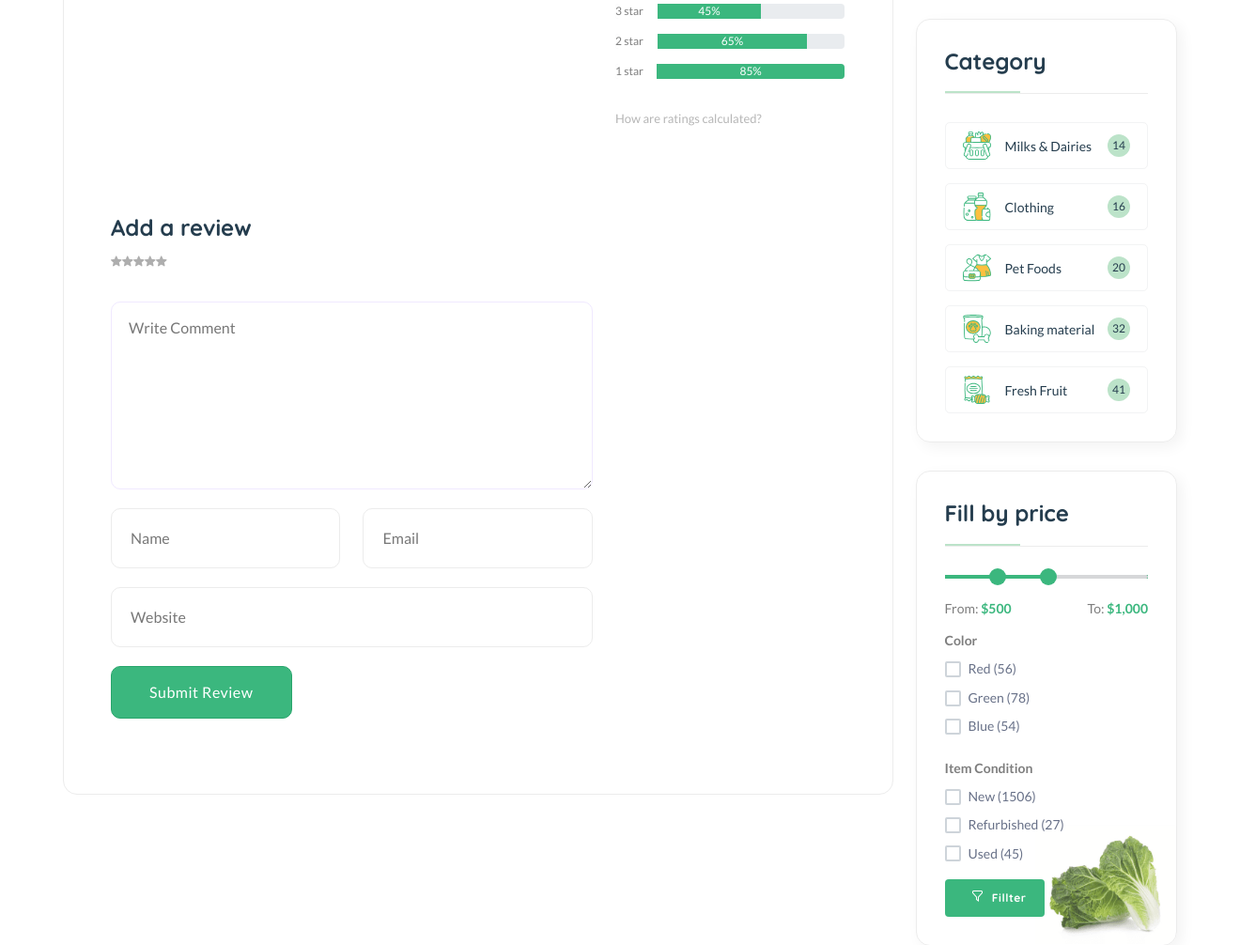
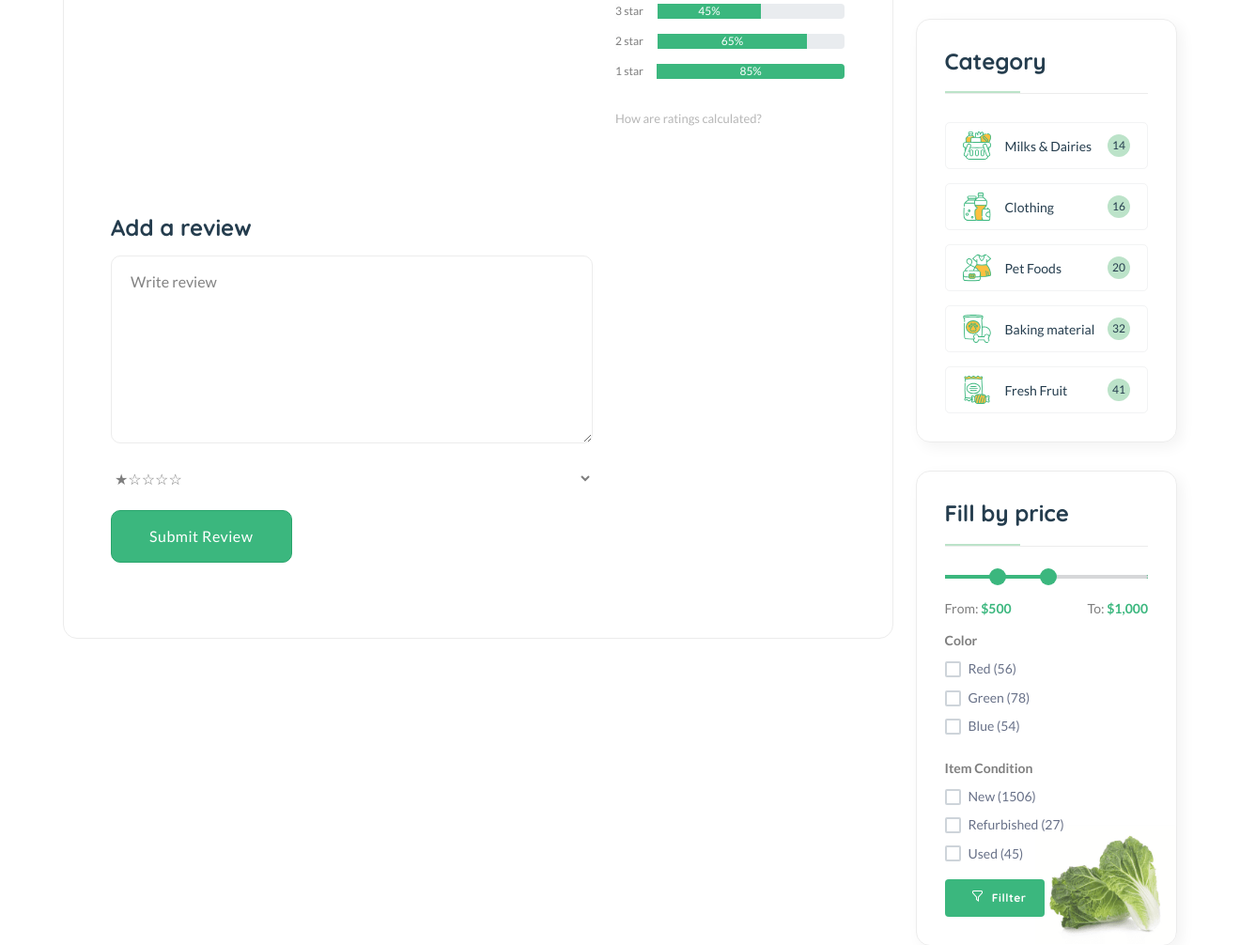
Before and after one commit to AngelDHL/proyecto_tedw, a Django app: a page that uses templates/partials/base.html in a window 1320 px wide, after a click that opens the changed part. Shown: the part 1325-2331 px from the top of the page at 94% size. Run offline with Django 5.2, Linux system fonts and the light colour scheme; data comes from the database, SQL or seed files in the repository; both versions use the stored data as it was after the commit; parts of the project's set-up code (start-up, migrations or seed data) failed here and were passed over; some libraries are stand-ins or nearby versions.

Commit message:
Reviews desde formularios

```diff
--- /dev/null
+++ b/core/forms.py
@@ -0,0 +1,10 @@
+from django import forms
+from stripe import Review
+from core.models import ProductReview
+
+class ProductReviewForm(forms.ModelForm):
+    review = forms.CharField(widget=forms.Textarea(attrs={'placeholder':'Write review'}))
+
+    class Meta:
+        model = ProductReview
+        fields = ['review','rating']
--- a/core/urls.py
+++ b/core/urls.py
@@ -1,5 +1,5 @@
 from django.urls import path
-from core.views import index, category_list_view, product_list_view, category_product_list_view, vendor_list_view, vendor_detail_view, product_detail_view, tag_list
+from core.views import index, category_list_view, product_list_view, category_product_list_view, vendor_list_view, vendor_detail_view, product_detail_view, tag_list, ajax_add_review
 
 app_name = "core"
 
@@ -19,4 +19,7 @@ urlpatterns = [
 
     # Tags
     path("products/tag/<slug:tag_slug>/", tag_list, name="tags"),
+
+    # Add review
+    path("ajax-add-review/<int:pid>/", ajax_add_review, name="ajax-add-review"),
 ]
--- a/core/views.py
+++ b/core/views.py
@@ -1,10 +1,11 @@
-# from math import prod
-# from unicodedata import category
-# from bs4 import Tag
-from django.http import HttpResponse
+from math import prod
+from unicodedata import category
+from bs4 import Tag
+from django.http import HttpResponse, JsonResponse
 from django.shortcuts import render, get_object_or_404
 from django.db.models import Count, Avg
 from taggit.models import Tag
+from core.forms import ProductReviewForm
 
 from core.models import Product, Category, Vendor, CartOrder, CartOrderItems, ProductImages, ProductReview, wishlist, Address
 
@@ -73,10 +74,13 @@ def product_detail_view(request, pid):
     reviews = ProductReview.objects.filter(product=product).order_by("-date")
     average_rating = ProductReview.objects.filter(product=product).aggregate(rating=Avg('rating'))
 
+    review_form = ProductReviewForm()
+
     p_image = product.p_images.all()
 
     context = {
         "p":product,
+        "review_form":review_form,
         "p_image":p_image,
         "average_rating":average_rating,
         "reviews":reviews,
@@ -99,3 +103,30 @@ def tag_list(request, tag_slug=None):
     }
 
     return render(request, "core/tag.html", context)
+
+def ajax_add_review(request, pid):
+    product = Product.objects.get(pk=pid)
+    user = request.user
+
+    review = ProductReview.objects.create(
+        user=user,
+        product=product,
+        review = request.POST['review'],
+        rating = request.POST['rating'],
+    )
+
+    context = {
+        'user':user.username,
+        'review': request.POST['review'],
+        'rating': request.POST['rating'],
+    }
+
+    average_reviews = ProductReview.objects.filter(product=product).aggregate(rating=Avg("rating"))
+
+    return JsonResponse(
+        {
+            'bool':True,
+            'context':context,
+            'average_reviews':average_reviews,
+        }
+    )
--- /dev/null
+++ b/static/assets/js/function.js
@@ -0,0 +1,24 @@
+console.log("Working fine...")
+
+
+$("#commentForm").submit(function(e){
+    e.preventDefault();
+
+    $.ajax({
+        data: $(this).serialize(),
+
+        method: $(this).attr("method"),
+
+        url: $(this).attr("action"),
+
+        dataType: "json",
+
+        success: function(res){
+            console.log("Comment saved to DB...");
+
+            if(res.bool == true){
+                $("#review-res").html("Review added succesfully.")
+            }
+        }
+    })
+})
--- a/templates/core/product-detail.html
+++ b/templates/core/product-detail.html
@@ -318,17 +318,26 @@
                                                 <!--comment form-->
                                                 <div class="comment-form">
                                                     <h4 class="mb-15">Add a review</h4>
-                                                    <div class="product-rate d-inline-block mb-30"></div>
+                                                    <strong class="text-success" id="review-res"> </strong>
+                                                    {% comment %} <div class="product-rate d-inline-block mb-30"></div> {% endcomment %}
                                                     <div class="row">
                                                         <div class="col-lg-8 col-md-12">
-                                                            <form class="form-contact comment_form" action="#" id="commentForm">
+                                                            <form class="form-contact comment_form" action="{% url 'core:ajax-add-review' p.id %}" id="commentForm" method="POST">
+                                                                {% csrf_token %}
                                                                 <div class="row">
                                                                     <div class="col-12">
                                                                         <div class="form-group">
-                                                                            <textarea class="form-control w-100" name="comment" id="comment" cols="30" rows="9" placeholder="Write Comment"></textarea>
+                                                                            {{review_form.review}}
+                                                                            {% comment %} <textarea class="form-control w-100" name="comment" id="comment" cols="30" rows="9" placeholder="Write Comment"></textarea> {% endcomment %}
                                                                         </div>
                                                                     </div>
-                                                                    <div class="col-sm-6">
+                                                                    <div class="col-12">
+                                                                        <div class="form-group">
+                                                                            {{review_form.rating}}
+                                                                            {% comment %} <textarea class="form-control w-100" name="comment" id="comment" cols="30" rows="9" placeholder="Write Comment"></textarea> {% endcomment %}
+                                                                        </div>
+                                                                    </div>
+                                                                    {% comment %} <div class="col-sm-6">
                                                                         <div class="form-group">
                                                                             <input class="form-control" name="name" id="name" type="text" placeholder="Name" />
                                                                         </div>
@@ -342,7 +351,7 @@
                                                                         <div class="form-group">
                                                                             <input class="form-control" name="website" id="website" type="text" placeholder="Website" />
                                                                         </div>
-                                                                    </div>
+                                                                    </div> {% endcomment %}
                                                                 </div>
                                                                 <div class="form-group">
                                                                     <button type="submit" class="button button-contactForm">Submit Review</button>
--- a/templates/partials/base.html
+++ b/templates/partials/base.html
@@ -1003,8 +1003,9 @@
     <script src="{% static 'assets/js/plugins/jquery.theia.sticky.js' %}"></script>
     <script src="{% static 'assets/js/plugins/jquery.elevatezoom.js' %}"></script>
     <!-- Template  JS -->
-    <script src="{% static './assets/js/main.js' %}"></script>
-    <script src="{% static './assets/js/shop.js' %}"></script>
+    <script src="{% static 'assets/js/main.js' %}"></script>
+    <script src="{% static 'assets/js/shop.js' %}"></script>
+    <script src="{% static 'assets/js/function.js' %}"></script>
 </body>
 
 </html>
```
Also changed, not shown: db.sqlite3, static/assets/js/shop.js (line endings or trailing spaces).
